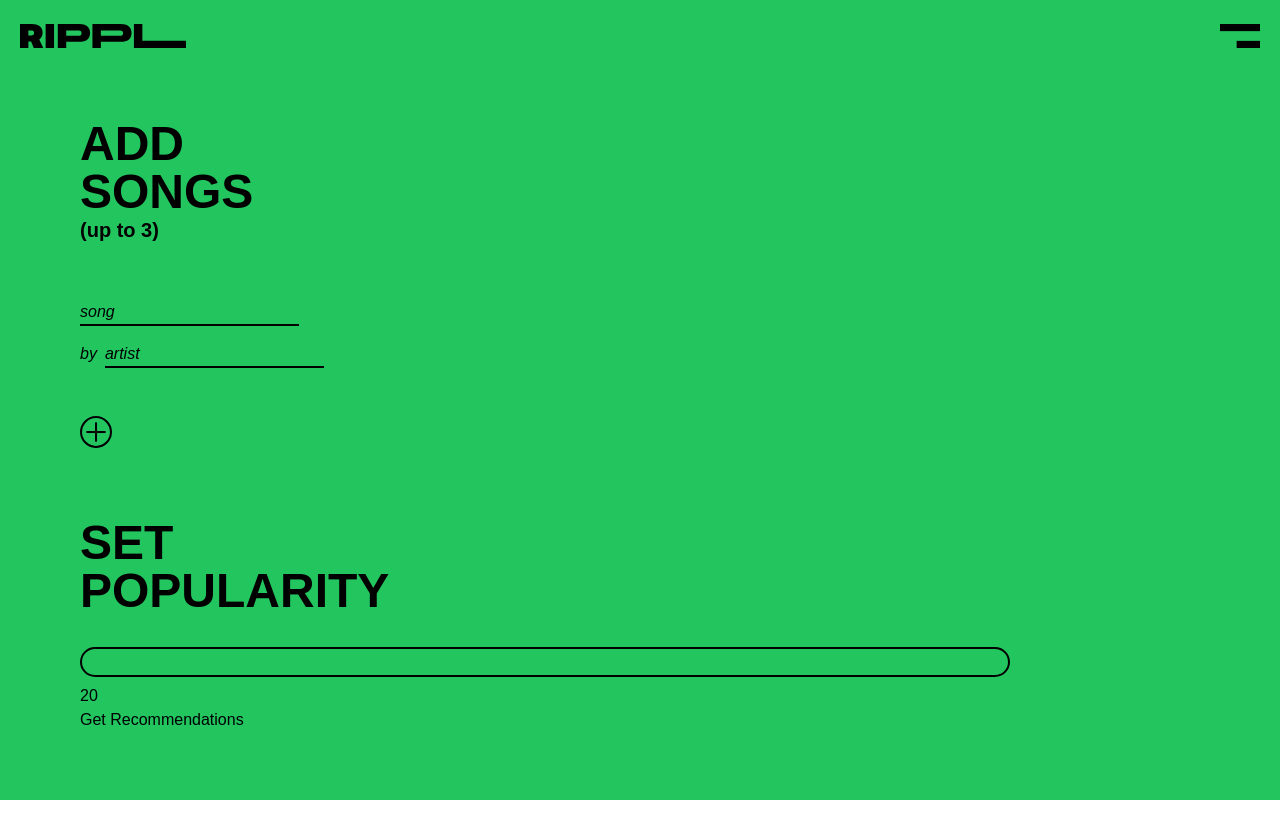
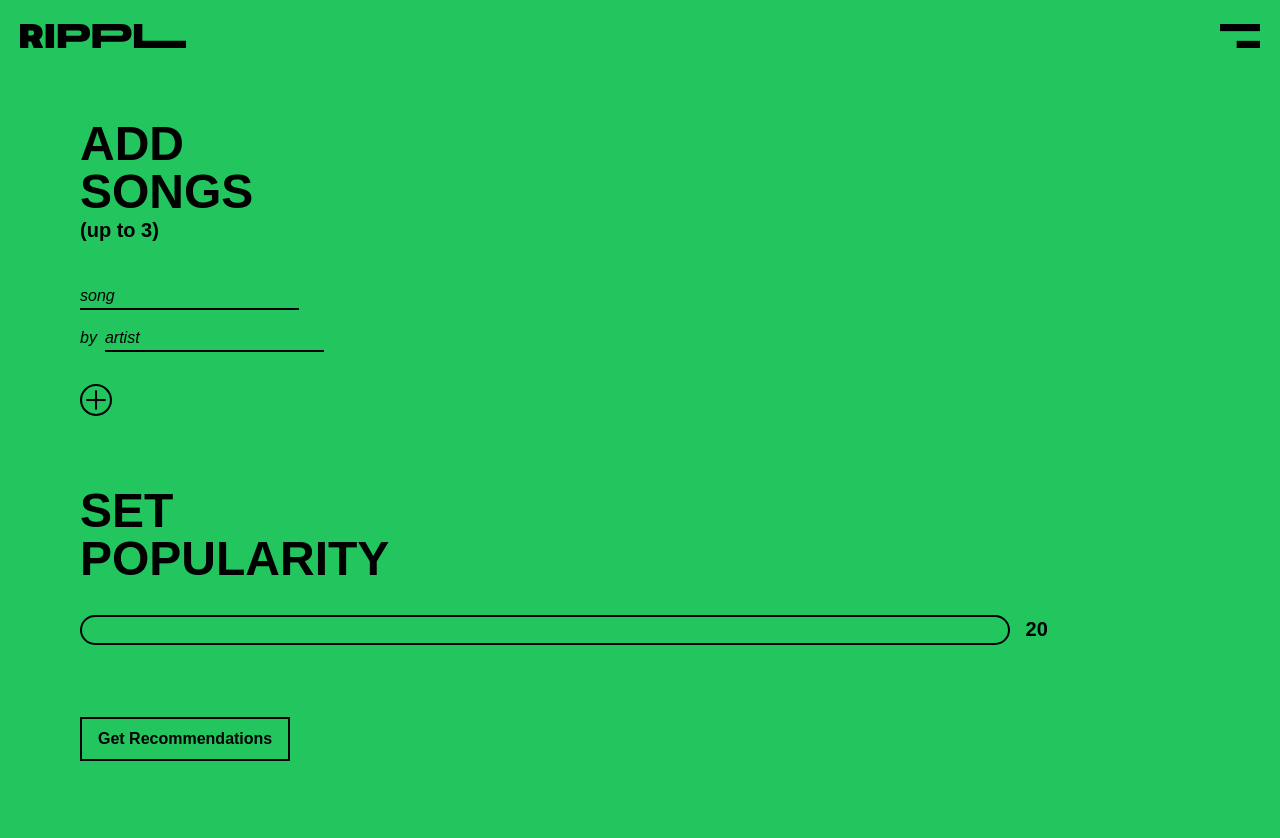
Before and after one commit to lschmidtfellner/Rippl_frontend, a React (Create React App) app: page /input in a window 1280 px wide. Shown: the top 838 px of the page. Before the commit the page ends 800 px from the top, so only its background shows below. Built offline with nearby package versions, Linux system fonts and the light colour scheme; a web font is replaced by a local one.

Commit message:
popularity bar adjusted

```diff
--- /dev/null
+++ b/src/components/Footer.js
@@ -0,0 +1,11 @@
+import React from 'react'
+
+function Footer() {
+  return (
+    <div>
+
+    </div>
+  )
+}
+
+export default Footer
--- a/src/components/PopularityBar.js
+++ /dev/null
@@ -1,26 +0,0 @@
-import React, { useState } from 'react'
-import '../styles/PopularityBar.css'
-
-function PopularityBar({popularity, setPopularity}) {
-
-  const handleSliderChange = (event) => {
-    setPopularity(event.target.value)
-  }
-
-  return (
-    <div className="slidecontainer">
-      <input
-        type="range"
-        min="15"
-        max="100"
-        value={popularity}
-        onChange={handleSliderChange}
-        className="slider"
-        id="myRange"
-      />
-      <p className='pop-quotient'>Popularity: {popularity}</p>
-    </div>
-  )
-}
-
-export default PopularityBar
--- a/src/components/SongInput.js
+++ b/src/components/SongInput.js
@@ -2,7 +2,7 @@ import React from 'react'
 
 function SongInput({ value, artistValue, onChange, onArtistChange }) {
   return (
-    <div className="mt-8 font-proxima pb-4 pt-6 w-80">
+    <div className="mt-4 font-proxima pb-2 pt-6 w-80">
       <input className='input-text' value={value} onChange={onChange} placeholder="song" />
       <div className='flex my-4'>
         <p className='italic mr-2'>by </p>
--- a/src/pages/Input.js
+++ b/src/pages/Input.js
@@ -3,7 +3,7 @@ import api from '../api/apiConfig'
 import SongInput from '../components/SongInput'
 import '../styles/PopularityBar.css'
 import addBtn from '../assets/rippl_add_btn.svg'
-import { useNavigate } from 'react-router-dom';
+import { useNavigate } from 'react-router-dom'
 
 function Input({ recommendations, setRecommendations }) {
   const userId = '6478aa30dee0f9f07836b151'
@@ -29,8 +29,9 @@ function Input({ recommendations, setRecommendations }) {
 
   const getRecs = async () => {
     try {
-      console.log(song1, artist1, song2, artist2, song3, artist3);
-      const results = await Promise.all([
+      console.log(song1, artist1, song2, artist2, song3, artist3)
+      const results = await Promise.all(
+        [
           song1 && artist1
             ? api.get(`/search?artist=${artist1}&song=${song1}`)
             : null,
@@ -39,30 +40,36 @@ function Input({ recommendations, setRecommendations }) {
             : null,
           song3 && artist3
             ? api.get(`/search?artist=${artist3}&song=${song3}`)
-          : null,
-      ].filter(Boolean));
+            : null
+        ].filter(Boolean)
+      )
 
-      console.log(results);
-      const seedTracks = results.map((item) => item.data.spotify_id).join(',');
-      console.log(seedTracks);
+      console.log(results)
+      const seedTracks = results.map((item) => item.data.spotify_id).join(',')
+      console.log(seedTracks)
 
-      const response = await api.post(`/${userId}/recommendations?seed_tracks=${seedTracks}&max_popularity=${popularity}`);
-      setRecommendations(response.data);
+      const response = await api.post(
+        `/${userId}/recommendations?seed_tracks=${seedTracks}&max_popularity=${popularity}`
+      )
+      setRecommendations(response.data)
       console.log(response.data)
 
       // Navigate only if recommendations array is populated
       if (response.data.length > 0) {
-        navigate('/results');
+        navigate('/results')
       }
     } catch (error) {
-      console.error('Error:', error);
+      console.error('Error:', error)
     }
-  };
+  }
 
   return (
-    <div className='pt-20'>
-      <h2 className='font-proxima font-bold text-5xl mt-8'>ADD <br/>SONGS</h2>
-      <h3 className='font-semi font-proxima text-xl'>(up to 3)</h3>
+    <div className="pt-20">
+      <h2 className="font-proxima font-bold text-5xl mt-8">
+        ADD <br />
+        SONGS
+      </h2>
+      <h3 className="font-semi font-proxima text-xl">(up to 3)</h3>
       {songCount >= 1 && (
         <SongInput
           value={song1}
@@ -89,11 +96,17 @@ function Input({ recommendations, setRecommendations }) {
           onArtistChange={(e) => setArtist3(e.target.value)}
         />
       )}
-      {songCount < 3 && <button className='w-8 mt-4' onClick={addSong}>
-        <img src={addBtn}/>
-        </button>}
-      <div className="slidecontainer">
-      <h2 className='font-proxima font-bold text-5xl mt-16 mb-8'>SET <br/>POPULARITY</h2>
+      {songCount < 3 && (
+        <button className="w-8 mt-2" onClick={addSong}>
+          <img src={addBtn} />
+        </button>
+      )}
+      <div className="slidecontainer mb-8">
+        <h2 className="font-proxima font-bold text-5xl mt-16 mb-8">
+          SET <br />
+          POPULARITY
+        </h2>
+        <div className="flex">
           <input
             type="range"
             min="15"
@@ -103,9 +116,13 @@ function Input({ recommendations, setRecommendations }) {
             className="slider"
             id="pop-slider"
           />
-      <p className='pop-quotient'>{popularity}</p>
+          <p className="pop-quotient ml-4 font-semi font-proxima text-xl">{popularity}</p>
         </div>
-      <button className="get-recs-btn" onClick={getRecs}>
+      </div>
+      <button
+        className="get-recs-btn font-proxima-nova font-bold get-started border-2 border-black px-4 py-2 mt-10 mb-20"
+        onClick={getRecs}
+      >
         Get Recommendations
       </button>
     </div>
```
Lines whose indentation alone changed are shown as unchanged.
